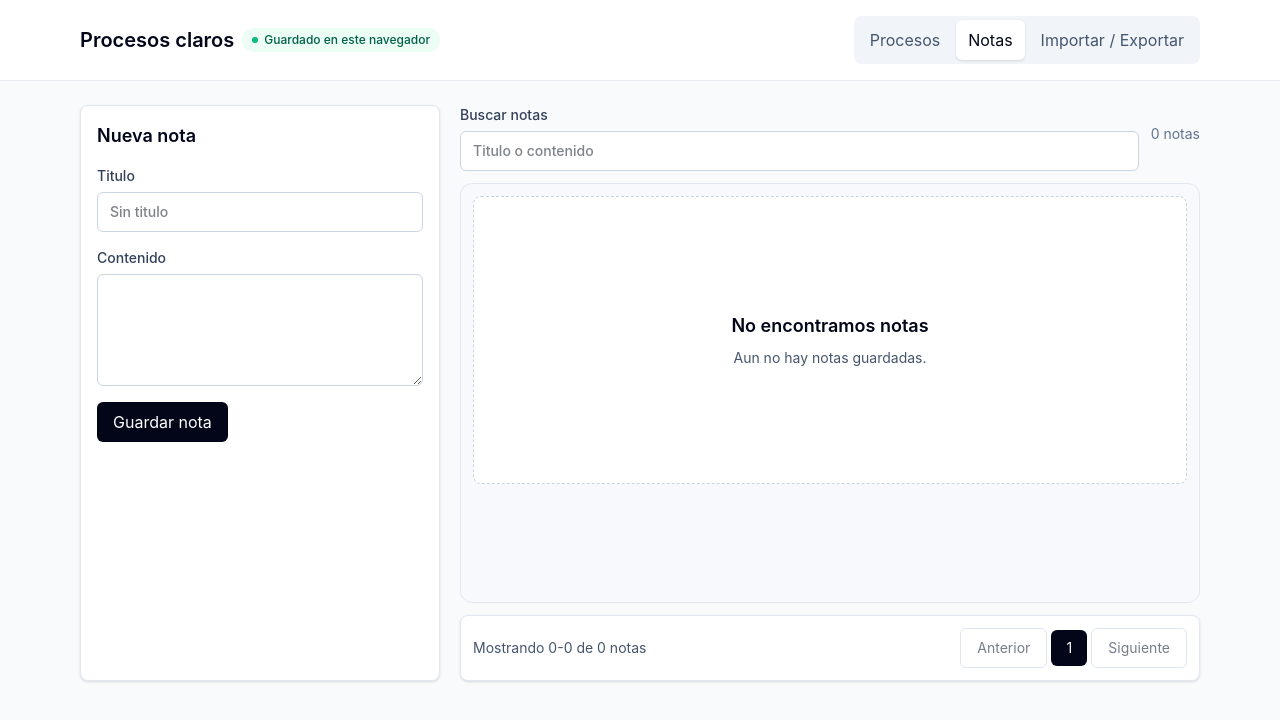
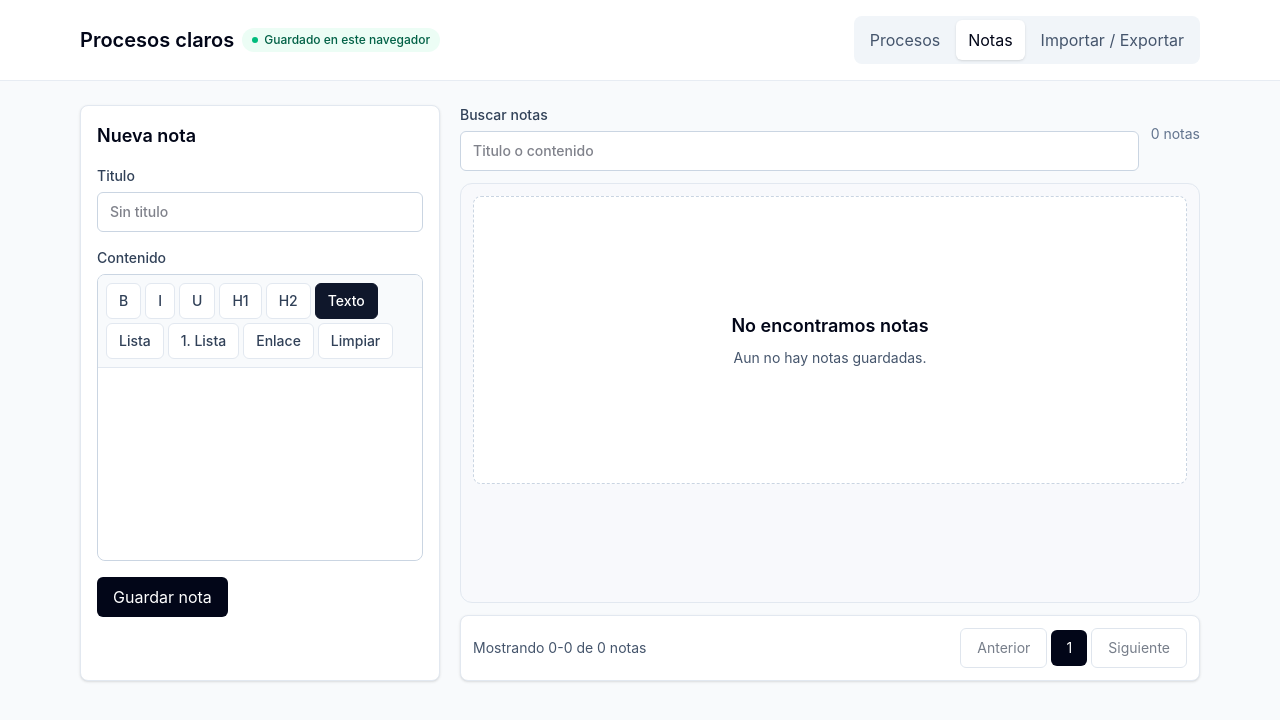
Before and after one commit to Juan17Informatico/gestion-procesos, a React (Vite) app: page / in a window 1280 px wide. Both pictures are taken after a click on the button "Notas". Shown: the top 720 px of the page. Built offline with nearby package versions, Linux system fonts and the light colour scheme.

Commit message:
feat: Agrega y mejora la seccion de notas. Agrega la libreria tiptap

```diff
--- a/package.json
+++ b/package.json
@@ -17,6 +17,10 @@
     "vite": "^8.3.0"
   },
   "dependencies": {
+    "@tiptap/extension-link": "^3.31.3",
+    "@tiptap/extension-underline": "^3.31.3",
+    "@tiptap/react": "^3.31.3",
+    "@tiptap/starter-kit": "^3.31.3",
     "react": "^19.3.0",
     "react-dom": "^19.3.0"
   }
--- /dev/null
+++ b/src/components/RichTextEditor.tsx
@@ -0,0 +1,116 @@
+import Link from '@tiptap/extension-link';
+import Underline from '@tiptap/extension-underline';
+import { EditorContent, useEditor } from '@tiptap/react';
+import StarterKit from '@tiptap/starter-kit';
+import { useEffect } from 'react';
+import { normalizeNoteContent, sanitizeRichTextHtml } from '../utils/html';
+
+interface RichTextEditorProps {
+  value: string;
+  onChange: (value: string) => void;
+  placeholder?: string;
+}
+
+export function RichTextEditor({ value, onChange, placeholder = 'Escribe una nota...' }: RichTextEditorProps) {
+  const editor = useEditor({
+    extensions: [
+      StarterKit.configure({
+        heading: { levels: [1, 2] },
+      }),
+      Underline,
+      Link.configure({
+        autolink: true,
+        defaultProtocol: 'https',
+        openOnClick: false,
+      }),
+    ],
+    content: normalizeNoteContent(value),
+    editorProps: {
+      attributes: {
+        class:
+          'rich-text-content min-h-48 rounded-b-lg bg-white px-3 py-3 text-sm text-slate-900 outline-none',
+        'aria-label': 'Contenido de la nota',
+      },
+    },
+    onUpdate({ editor: currentEditor }) {
+      onChange(sanitizeRichTextHtml(currentEditor.getHTML()));
+    },
+  });
+
+  useEffect(() => {
+    if (!editor) return;
+    const normalizedValue = normalizeNoteContent(value);
+    if (editor.getHTML() !== normalizedValue) {
+      editor.commands.setContent(normalizedValue, { emitUpdate: false });
+    }
+  }, [editor, value]);
+
+  function setLink(): void {
+    if (!editor) return;
+    const previousUrl = editor.getAttributes('link').href as string | undefined;
+    const url = window.prompt('URL del enlace', previousUrl ?? 'https://');
+    if (url === null) return;
+    if (!url.trim()) {
+      editor.chain().focus().extendMarkRange('link').unsetLink().run();
+      return;
+    }
+    editor.chain().focus().extendMarkRange('link').setLink({ href: url.trim() }).run();
+  }
+
+  const toolButton = (label: string, active: boolean, action: () => void) => (
+    <button
+      className={`min-h-9 rounded-md border px-3 text-sm font-medium transition ${
+        active
+          ? 'border-slate-900 bg-slate-900 text-white'
+          : 'border-slate-200 bg-white text-slate-700 hover:bg-rose-50'
+      }`}
+      disabled={!editor}
+      onClick={action}
+      onMouseDown={(event) => event.preventDefault()}
+      type="button"
+    >
+      {label}
+    </button>
+  );
+
+  return (
+    <div className="relative overflow-hidden rounded-lg border border-slate-300 bg-white focus-within:border-slate-700 focus-within:ring-2 focus-within:ring-sky-100">
+      <div className="flex flex-wrap gap-1 border-b border-slate-200 bg-slate-50 p-2">
+        {toolButton('B', Boolean(editor?.isActive('bold')), () => editor?.chain().focus().toggleBold().run())}
+        {toolButton('I', Boolean(editor?.isActive('italic')), () => editor?.chain().focus().toggleItalic().run())}
+        {toolButton('U', Boolean(editor?.isActive('underline')), () =>
+          editor?.chain().focus().toggleUnderline().run(),
+        )}
+        {toolButton('H1', Boolean(editor?.isActive('heading', { level: 1 })), () =>
+          editor?.chain().focus().toggleHeading({ level: 1 }).run(),
+        )}
+        {toolButton('H2', Boolean(editor?.isActive('heading', { level: 2 })), () =>
+          editor?.chain().focus().toggleHeading({ level: 2 }).run(),
+        )}
+        {toolButton('Texto', Boolean(editor?.isActive('paragraph')), () =>
+          editor?.chain().focus().setParagraph().run(),
+        )}
+        {toolButton('Lista', Boolean(editor?.isActive('bulletList')), () =>
+          editor?.chain().focus().toggleBulletList().run(),
+        )}
+        {toolButton('1. Lista', Boolean(editor?.isActive('orderedList')), () =>
+          editor?.chain().focus().toggleOrderedList().run(),
+        )}
+        {toolButton('Enlace', Boolean(editor?.isActive('link')), setLink)}
+        <button
+          className="min-h-9 rounded-md border border-slate-200 bg-white px-3 text-sm font-medium text-slate-700 transition hover:bg-amber-50"
+          disabled={!editor}
+          onClick={() => editor?.chain().focus().unsetAllMarks().clearNodes().run()}
+          onMouseDown={(event) => event.preventDefault()}
+          type="button"
+        >
+          Limpiar
+        </button>
+      </div>
+      {editor?.isEmpty ? (
+        <p className="pointer-events-none absolute ml-3 mt-3 text-sm text-slate-400">{placeholder}</p>
+      ) : null}
+      <EditorContent editor={editor} />
+    </div>
+  );
+}
--- a/src/features/notes/NotesPage.tsx
+++ b/src/features/notes/NotesPage.tsx
@@ -1,10 +1,12 @@
 // features/notes/NotesPage.tsx
 import { useEffect, useMemo, useState } from 'react';
 import { Button } from '../../components/Button';
-import { Field, TextArea, TextInput } from '../../components/Field';
+import { Field, TextInput } from '../../components/Field';
 import { Pagination } from '../../components/Pagination';
+import { RichTextEditor } from '../../components/RichTextEditor';
 import type { Note } from '../../types/app';
 import { formatDateTime, nowIso } from '../../utils/dates';
+import { htmlToPlainText, sanitizeRichTextHtml } from '../../utils/html';
 import { createId } from '../../utils/id';
 
 interface NotesPageProps {
@@ -26,7 +28,7 @@ export function NotesPage({ notes, onChange }: NotesPageProps) {
   const filteredNotes = useMemo(() => {
     const term = query.trim().toLowerCase();
     return notes
-      .filter((note) => `${note.title} ${note.content}`.toLowerCase().includes(term))
+      .filter((note) => `${note.title} ${htmlToPlainText(note.content)}`.toLowerCase().includes(term))
       .sort((a, b) => b.updatedAt.localeCompare(a.updatedAt));
   }, [notes, query]);
   const totalPages = Math.max(1, Math.ceil(filteredNotes.length / NOTES_PER_PAGE));
@@ -58,7 +60,7 @@ export function NotesPage({ notes, onChange }: NotesPageProps) {
 
   function saveNote(): void {
     const title = draft.title.trim();
-    const content = draft.content.trim();
+    const content = sanitizeRichTextHtml(draft.content).trim();
     if (!title && !content) return;
 
     const now = nowIso();
@@ -121,12 +123,14 @@ export function NotesPage({ notes, onChange }: NotesPageProps) {
             onChange={(event) => setDraft({ ...draft, title: event.target.value })}
           />
         </Field>
-        <Field label="Contenido">
-          <TextArea
+        <div className="grid gap-1.5 text-sm font-medium text-slate-700">
+          <span>Contenido</span>
+          <RichTextEditor
             value={draft.content}
-            onChange={(event) => setDraft({ ...draft, content: event.target.value })}
+            onChange={(content) => setDraft({ ...draft, content })}
+            placeholder="Escribe una nota con formato..."
           />
-        </Field>
+        </div>
         <div className="flex flex-wrap gap-2">
           <Button type="submit" variant="primary">
             Guardar nota
@@ -182,7 +186,9 @@ export function NotesPage({ notes, onChange }: NotesPageProps) {
             {visibleNotes.map((note) => {
               const isEditing = note.id === editingId;
               const isExpanded = expandedIds.has(note.id);
-              const isLong = note.content.length > 220;
+              const noteText = htmlToPlainText(note.content);
+              const safeContent = sanitizeRichTextHtml(note.content);
+              const isLong = noteText.length > 220;
               return (
                 <article
                   className={`rounded-md border bg-white p-4 transition-colors ${
@@ -193,13 +199,12 @@ export function NotesPage({ notes, onChange }: NotesPageProps) {
                   <div className="flex flex-col gap-3 sm:flex-row sm:items-start sm:justify-between">
                     <div className="min-w-0">
                       <h3 className="break-words font-semibold">{note.title}</h3>
-                      <p
-                        className={`mt-1 whitespace-pre-wrap break-words text-sm text-slate-700 ${
+                      <div
+                        className={`rich-text-content mt-1 break-words text-sm text-slate-700 ${
                           isLong && !isExpanded ? 'line-clamp-4' : ''
                         }`}
-                      >
-                        {note.content}
-                      </p>
+                        dangerouslySetInnerHTML={{ __html: safeContent }}
+                      />
                       {isLong ? (
                         <button
                           className="mt-1 text-xs font-medium text-slate-600 hover:underline"
--- a/src/styles.css
+++ b/src/styles.css
@@ -23,3 +23,51 @@ select {
   outline: 3px solid #bae6fd;
   outline-offset: 2px;
 }
+
+.rich-text-content h1 {
+  margin: 0.75rem 0 0.5rem;
+  font-size: 1.5rem;
+  line-height: 1.2;
+  font-weight: 700;
+  color: #0f172a;
+}
+
+.rich-text-content h2 {
+  margin: 0.75rem 0 0.5rem;
+  font-size: 1.2rem;
+  line-height: 1.25;
+  font-weight: 700;
+  color: #0f172a;
+}
+
+.rich-text-content p {
+  margin: 0.35rem 0;
+}
+
+.rich-text-content ul,
+.rich-text-content ol {
+  margin: 0.5rem 0;
+  padding-left: 1.25rem;
+}
+
+.rich-text-content ul {
+  list-style: disc;
+}
+
+.rich-text-content ol {
+  list-style: decimal;
+}
+
+.rich-text-content a {
+  color: #0369a1;
+  font-weight: 600;
+  text-decoration: underline;
+  text-underline-offset: 2px;
+}
+
+.rich-text-content blockquote {
+  margin: 0.75rem 0;
+  border-left: 3px solid #bae6fd;
+  padding-left: 0.75rem;
+  color: #475569;
+}
--- /dev/null
+++ b/src/utils/html.ts
@@ -0,0 +1,82 @@
+const htmlPattern = /<\/?[a-z][\s\S]*>/i;
+
+export function isHtmlContent(value: string): boolean {
+  return htmlPattern.test(value);
+}
+
+export function escapeHtml(value: string): string {
+  return value
+    .replace(/&/g, '&amp;')
+    .replace(/</g, '&lt;')
+    .replace(/>/g, '&gt;')
+    .replace(/"/g, '&quot;')
+    .replace(/'/g, '&#039;');
+}
+
+export function plainTextToHtml(value: string): string {
+  if (!value.trim()) return '';
+  return value
+    .split(/\n{2,}/)
+    .map((paragraph) => `<p>${escapeHtml(paragraph).replace(/\n/g, '<br>')}</p>`)
+    .join('');
+}
+
+export function normalizeNoteContent(value: string): string {
+  return isHtmlContent(value) ? value : plainTextToHtml(value);
+}
+
+export function htmlToPlainText(value: string): string {
+  const element = document.createElement('div');
+  element.innerHTML = normalizeNoteContent(value);
+  return element.textContent ?? '';
+}
+
+export function sanitizeRichTextHtml(value: string): string {
+  const template = document.createElement('template');
+  template.innerHTML = normalizeNoteContent(value);
+
+  const allowedTags = new Set([
+    'A',
+    'BLOCKQUOTE',
+    'BR',
+    'BULLETLIST',
+    'CODE',
+    'DIV',
+    'EM',
+    'H1',
+    'H2',
+    'LI',
+    'OL',
+    'P',
+    'STRONG',
+    'U',
+    'UL',
+  ]);
+
+  const visit = (node: Node) => {
+    [...node.childNodes].forEach((child) => {
+      if (child.nodeType === Node.ELEMENT_NODE) {
+        const element = child as HTMLElement;
+        if (!allowedTags.has(element.tagName)) {
+          element.replaceWith(...Array.from(element.childNodes));
+          return;
+        }
+
+        [...element.attributes].forEach((attribute) => {
+          const isSafeLink =
+            element.tagName === 'A' &&
+            attribute.name === 'href' &&
+            /^(https?:|mailto:|tel:)/i.test(attribute.value);
+          const isLinkTarget = element.tagName === 'A' && ['target', 'rel'].includes(attribute.name);
+          if (!isSafeLink && !isLinkTarget) {
+            element.removeAttribute(attribute.name);
+          }
+        });
+      }
+      visit(child);
+    });
+  };
+
+  visit(template.content);
+  return template.innerHTML;
+}
```
Also changed, not shown: 1 other file (tests, documents, lock files or other folders).
